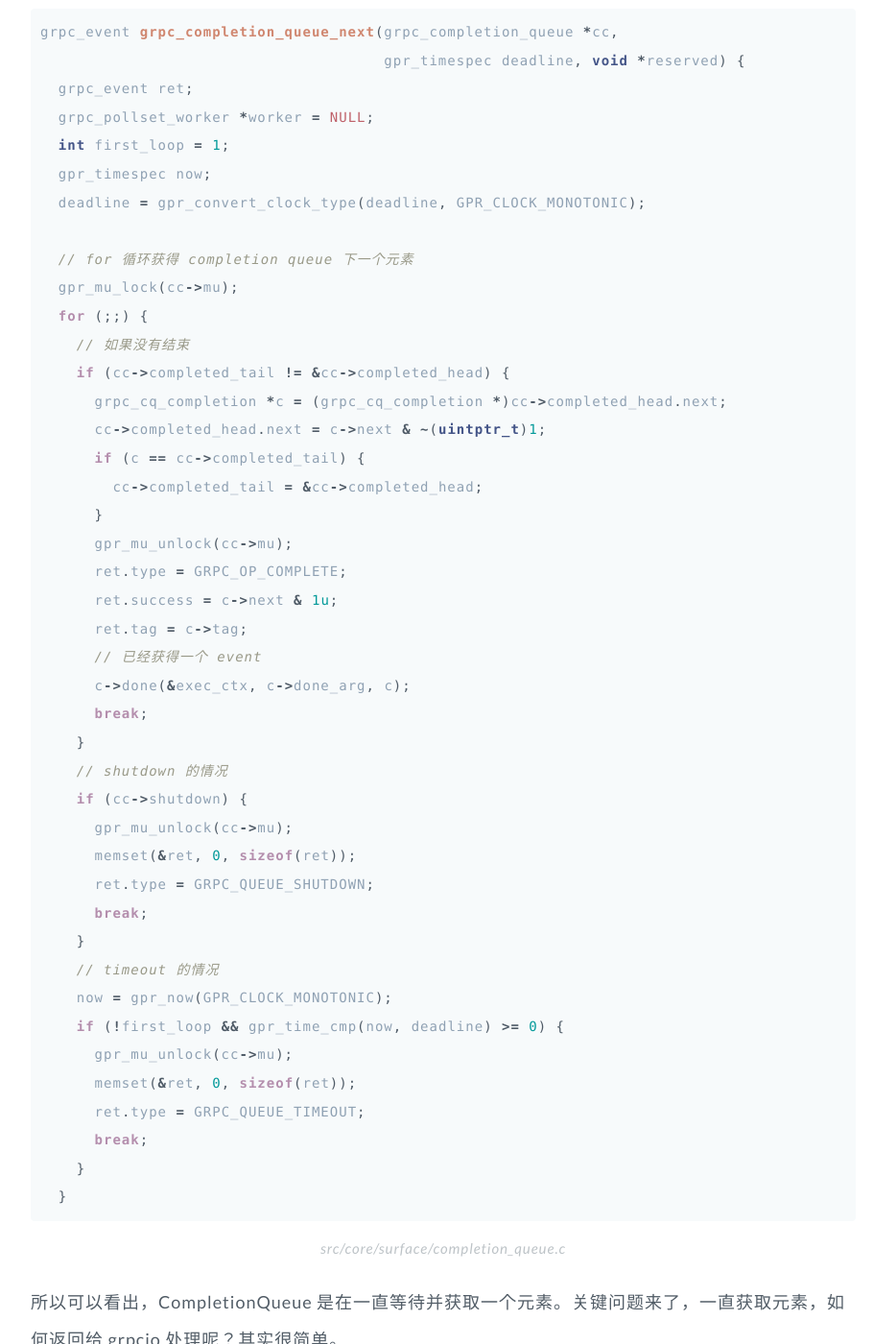
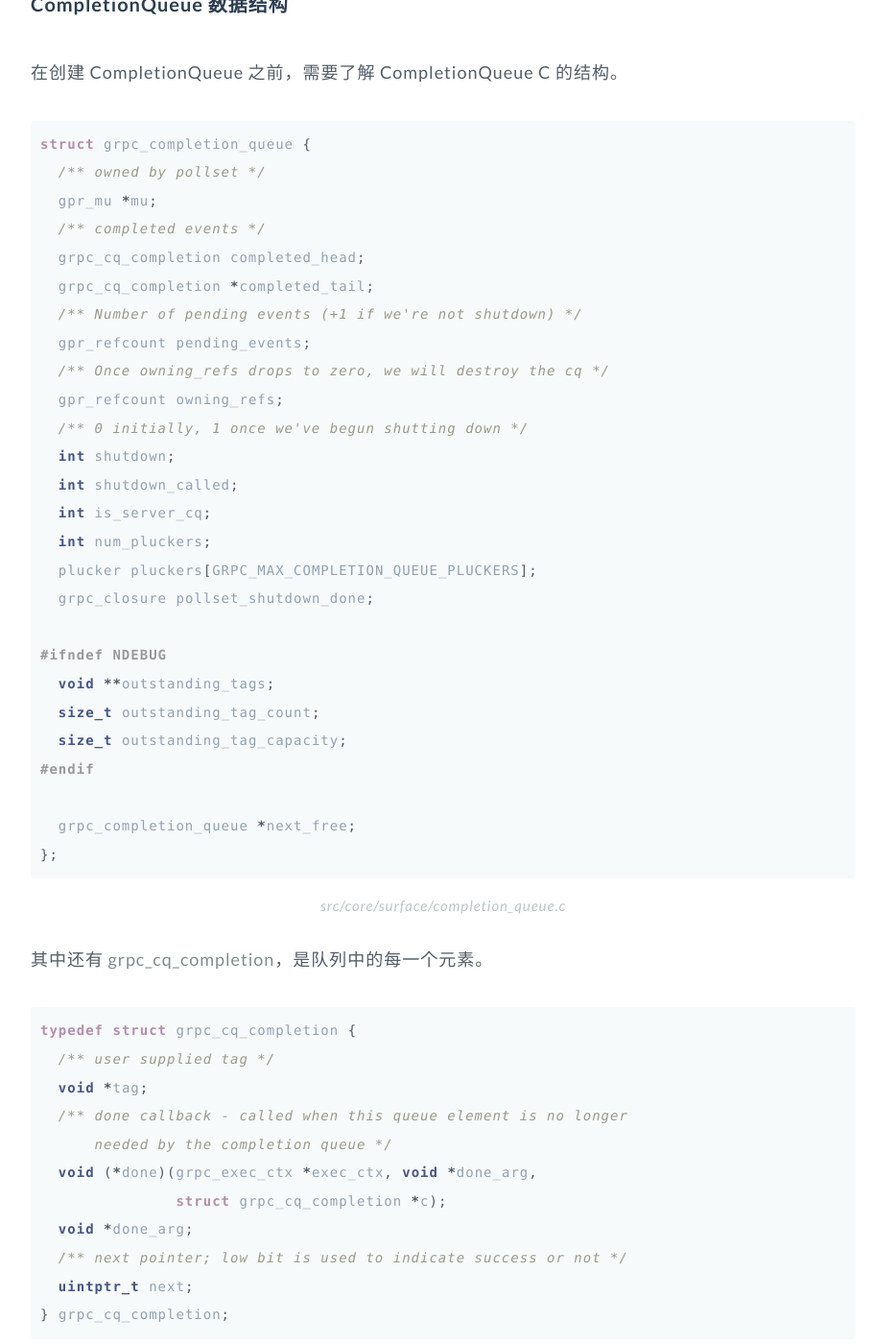
Before and after one commit to GuoJing/blog, a Jekyll site: the page built from _posts/blog/2016/2016-03-14-grpc-python-bind-source-code-3.md, in a window 1280 px wide and 1400 px high, scrolled down 4793 px. Shown: the whole window at 96% size, without its empty margins (178-1088 px from the left). Built offline with Jekyll 4.4.1, drawn with Linux system fonts in a browser that asks for light colours; some of the changed text lies outside the part shown.

Commit message:
auto commit

```diff
--- a/_posts/blog/2016/2016-03-14-grpc-python-bind-source-code-3.md
+++ b/_posts/blog/2016/2016-03-14-grpc-python-bind-source-code-3.md
@@ -120,6 +120,7 @@
 cdef class CompletionQueue:
 
   def __cinit__(self):
+    # 创建一个 completion_queue
     self.c_completion_queue = grpc_completion_queue_create(NULL)
     self.is_shutting_down = False
     self.is_shutdown = False
@@ -166,9 +167,119 @@
 {% endhighlight %}
 
 {:.center}
-grpc/_cython/completion_queue.pyx.pxi
+grpc/_cython/_cygrpc/completion_queue.pyx.pxi
 
-可以看到 *grpc_completion_queue_next* 是很核心的。
+### CompletionQueue 数据结构
+
+在创建 CompletionQueue 之前，需要了解 CompletionQueue C 的结构。
+
+{% highlight c %}
+struct grpc_completion_queue {
+  /** owned by pollset */
+  gpr_mu *mu;
+  /** completed events */
+  grpc_cq_completion completed_head;
+  grpc_cq_completion *completed_tail;
+  /** Number of pending events (+1 if we're not shutdown) */
+  gpr_refcount pending_events;
+  /** Once owning_refs drops to zero, we will destroy the cq */
+  gpr_refcount owning_refs;
+  /** 0 initially, 1 once we've begun shutting down */
+  int shutdown;
+  int shutdown_called;
+  int is_server_cq;
+  int num_pluckers;
+  plucker pluckers[GRPC_MAX_COMPLETION_QUEUE_PLUCKERS];
+  grpc_closure pollset_shutdown_done;
+
+#ifndef NDEBUG
+  void **outstanding_tags;
+  size_t outstanding_tag_count;
+  size_t outstanding_tag_capacity;
+#endif
+
+  grpc_completion_queue *next_free;
+};
+{% endhighlight %}
+
+{:.center}
+src/core/surface/completion_queue.c
+
+其中还有 *grpc_cq_completion*，是队列中的每一个元素。
+
+{% highlight c %}
+typedef struct grpc_cq_completion {
+  /** user supplied tag */
+  void *tag;
+  /** done callback - called when this queue element is no longer
+      needed by the completion queue */
+  void (*done)(grpc_exec_ctx *exec_ctx, void *done_arg,
+               struct grpc_cq_completion *c);
+  void *done_arg;
+  /** next pointer; low bit is used to indicate success or not */
+  uintptr_t next;
+} grpc_cq_completion;
+{% endhighlight %}
+
+{:.center}
+src/core/surface/completion_queue.h
+
+注意，每一个 *grpc_cq_completion* 都包含一个函数指针，done，还有一个 done_arg 指针。所以每个 *grpc_cq_completion* 都可以调用自己的 done 方法。
+
+### 创建 CompletionQueue
+
+创建 CompletionQueue 的 C 代码如下。
+
+{% highlight c %}
+grpc_completion_queue *grpc_completion_queue_create(void *reserved) {
+  // 初始化 completion queue
+  grpc_completion_queue *cc;
+  GPR_ASSERT(!reserved);
+
+  gpr_mu_lock(&g_freelist_mu);
+  if (g_freelist == NULL) {
+    gpr_mu_unlock(&g_freelist_mu);
+
+    cc = gpr_malloc(sizeof(grpc_completion_queue) + grpc_pollset_size());
+    grpc_pollset_init(POLLSET_FROM_CQ(cc), &cc->mu);
+#ifndef NDEBUG
+    cc->outstanding_tags = NULL;
+    cc->outstanding_tag_capacity = 0;
+#endif
+  } else {
+    cc = g_freelist;
+    g_freelist = g_freelist->next_free;
+    gpr_mu_unlock(&g_freelist_mu);
+  }
+
+  gpr_ref_init(&cc->pending_events, 1);
+  // 初始化 complete queue 成员
+  gpr_ref_init(&cc->owning_refs, 2);
+  cc->completed_tail = &cc->completed_head;
+  cc->completed_head.next = (uintptr_t)cc->completed_tail;
+  cc->shutdown = 0;
+  cc->shutdown_called = 0;
+  cc->is_server_cq = 0;
+  cc->num_pluckers = 0;
+#ifndef NDEBUG
+  cc->outstanding_tag_count = 0;
+#endif
+  grpc_closure_init(&cc->pollset_shutdown_done, on_pollset_shutdown_done, cc);
+
+  GPR_TIMER_END("grpc_completion_queue_create", 0);
+
+  return cc;
+}
+{% endhighlight %}
+
+{:.center}
+src/core/surface/completion_queue.c
+
+CompletionQueue 中还有一些重要的方法，一个一个来看。
+
+### CompletionQueue Pool
+
+可以看到，在获取 Event 的时候 *grpc_completion_queue_next* 代码是很核心的。
 
 {% highlight c %}
 grpc_event grpc_completion_queue_next(grpc_completion_queue *cc,
@@ -292,7 +403,9 @@
 {:.center}
 CompletionQueue 大致流程图
 
-大概就是这么一个流程。
+大概就是这么一个流程，所以 CompletionQueue 是一个 Server 端的处理队列。
+
+那么数据是怎么进入到 CompletionQueue 的，就看 [gRPC C Core - Server](/posts/grpc-c-core-source-code-1/) 这篇。
 
 ### 相关文章
 
```
